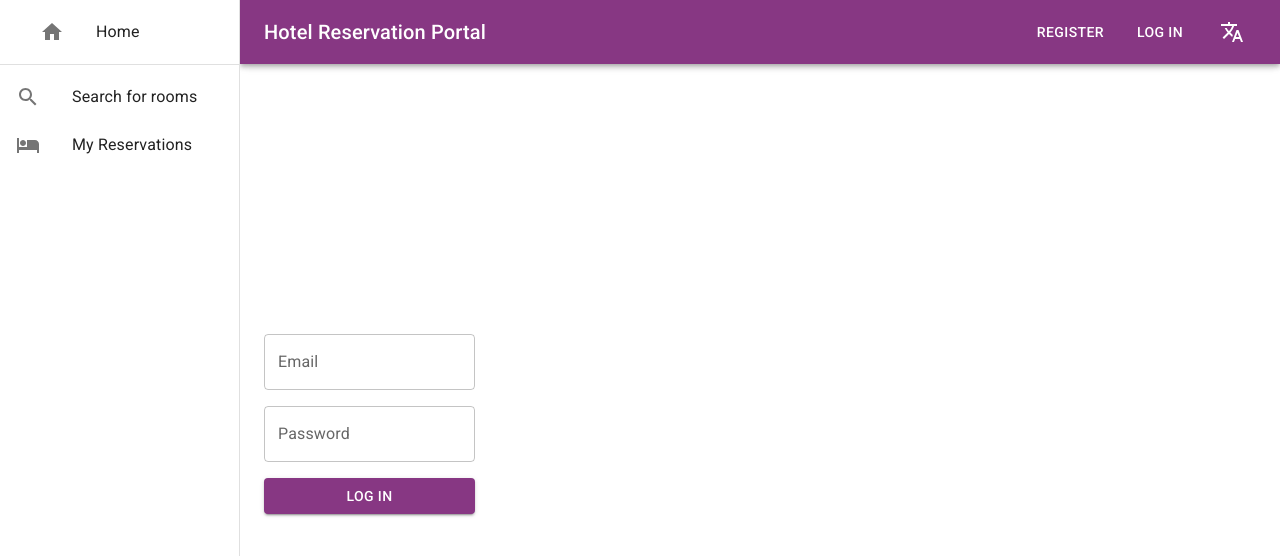
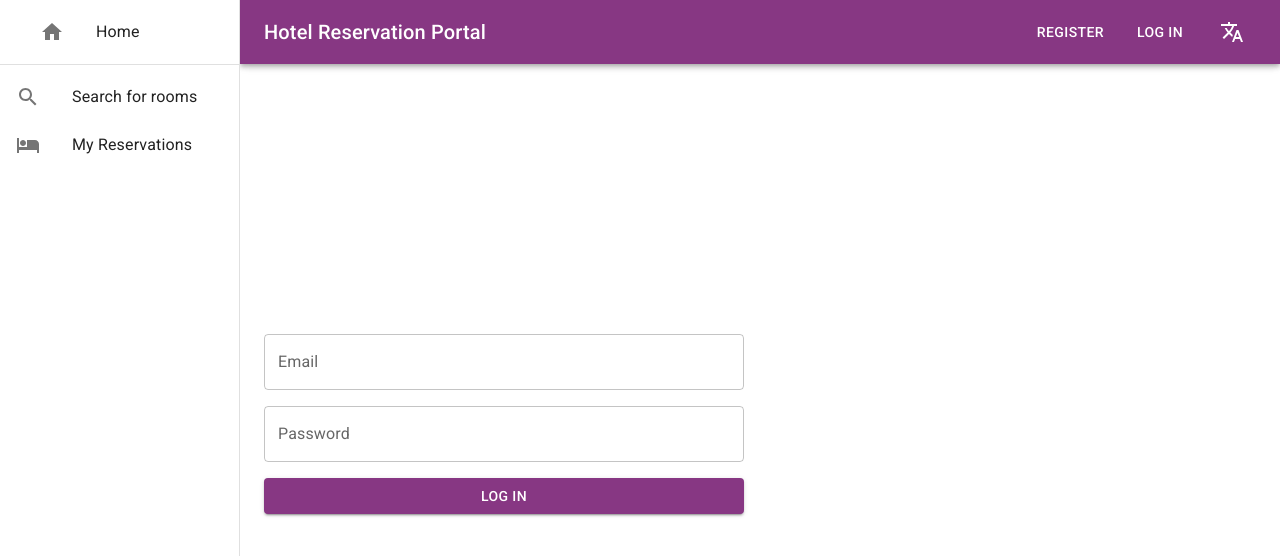
Before and after one commit to lilyzeiset/hotel-frontend, a React (Vite) app: page /login in a window 1280 px wide. Shown: the top 556 px of the page. Built offline with nearby package versions, Linux system fonts and the light colour scheme.

Commit message:
userLogin width

```diff
--- a/src/components/UserLogin.tsx
+++ b/src/components/UserLogin.tsx
@@ -39,7 +39,7 @@ export default function UserLogin() {
   }
 
   return (
-    <Stack spacing={2} sx={{maxWidth: 480}}>
+    <Stack spacing={2} sx={{minWidth: 480}}>
       <TextField
         label={t('email')}
         value={inputEmail}
```
